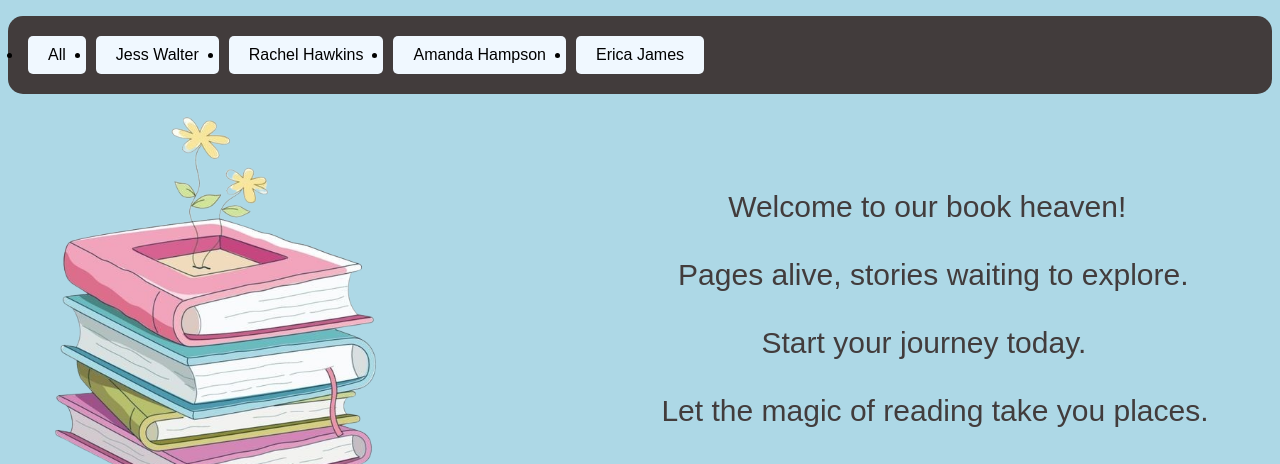
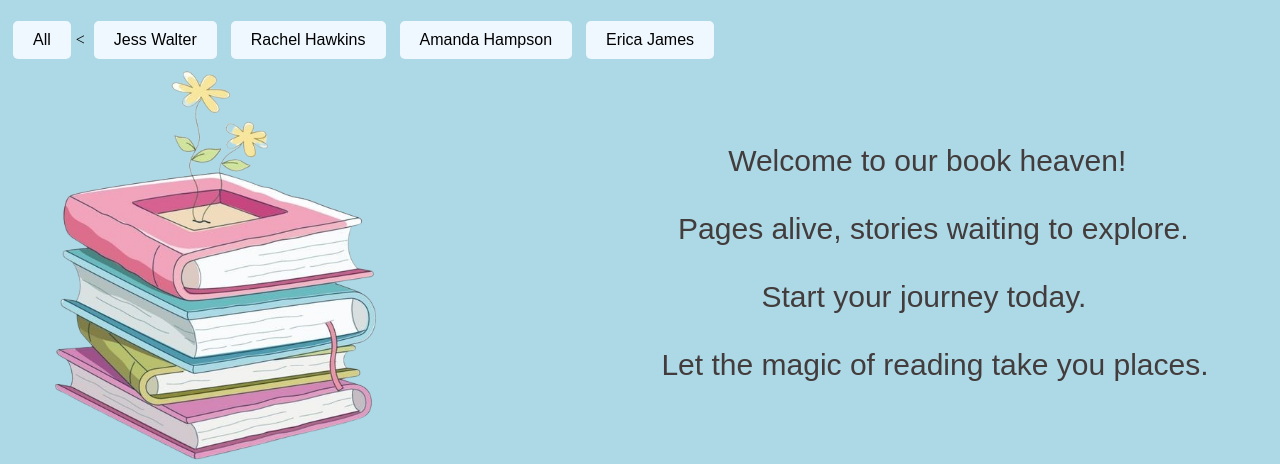
Before and after one commit to Ponsaranya/Bookies-ecommercesite, a plain HTML site: page index.html in a window 1280 px wide. Shown: the part 112-576 px from the top of the page. Drawn offline with Linux system fonts and the light colour scheme.

Commit message:
Update index.html

```diff
--- a/index.html
+++ b/index.html
@@ -165,13 +165,12 @@ hr{
     <li style="margin-left: 15px; padding-top: 15px;font-size: 20px;"><a href="#Contact">Contact</li></a>
    </ul>
    <div class="button">
-    <ul>
-   <li><a href="all.html" class="nav-button" id="all1Button">All</a></li>
-   <li><a href="jess_walter.html" class="nav-button" id="all2Button">Jess Walter</a></li>
-   <li><a href="rachel_hawkins.html" class="nav-button" id="all3Button">Rachel Hawkins</a></li>
-   <li><a href="amanda_hampson.html" class="nav-button" id="all4Button">Amanda Hampson</a></li>
-   <li><a href="erica_james.html" class="nav-button" id="all5Button">Erica James</a></li>
-    </ul>
+   <a href="all.html" class="nav-button" id="all1Button">All</a><
+   <a href="jess_walter.html" class="nav-button" id="all2Button">Jess Walter</a>
+   <a href="rachel_hawkins.html" class="nav-button" id="all3Button">Rachel Hawkins</a>
+   <a href="amanda_hampson.html" class="nav-button" id="all4Button">Amanda Hampson</a>
+    <a href="erica_james.html" class="nav-button" id="all5Button">Erica James</a>
+
     </div>
    <div class="container" >
 
```
